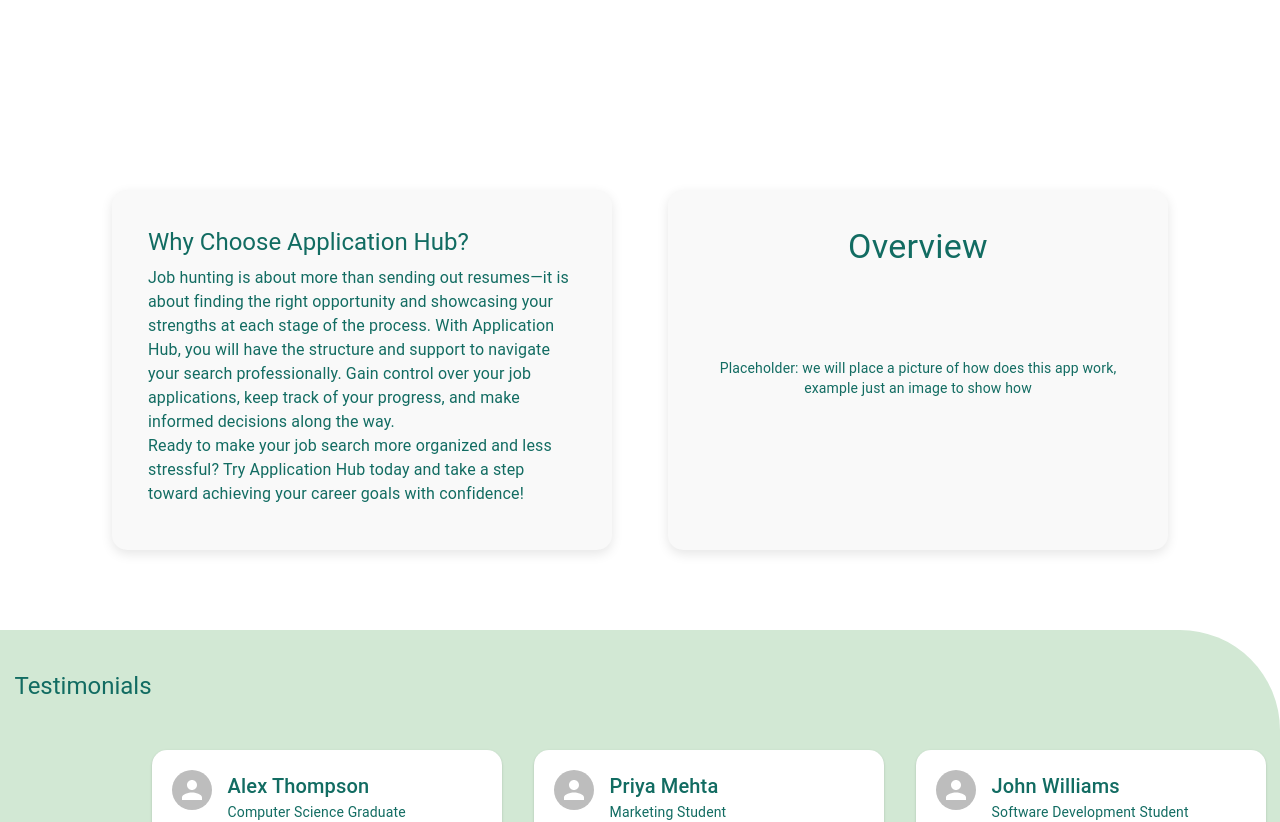
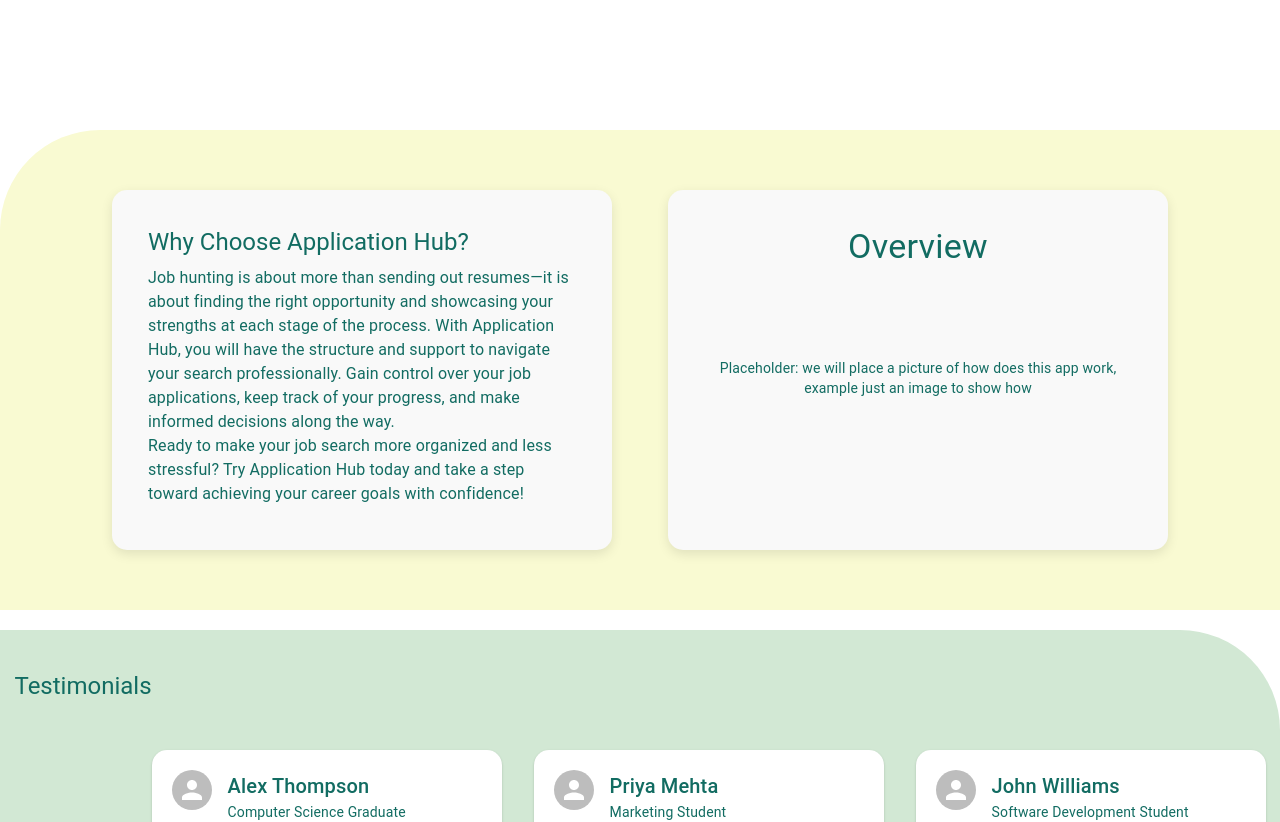
Before and after one commit to Natata08/application-hub, a Next.js app in the folder frontend/: page / in a window 1280 px wide. Shown: the part 720-1542 px from the top of the page. Built offline with nearby package versions, Linux system fonts and the light colour scheme.

Commit message:
Chnages in some color for footer

```diff
--- a/frontend/components/styles/ThemeApp.js
+++ b/frontend/components/styles/ThemeApp.js
@@ -5,7 +5,6 @@ import { ThemeProvider, createTheme, CssBaseline } from '@mui/material'
 const ThemeContext = createContext()
 
 const colors = {
-
   primary: '#126C62', // Rich green as the primary color
   secondary: '#E07A5F', // Bright orange for accents
   accent: '#FF8F5C', // Slightly warmer accent shade
@@ -21,6 +20,8 @@ const colors = {
   footerDark: '#F9FAD2', // Light yellow for dark footer
   cardBlue: '#d2e8d4', //Light blue color
   dashboard: '#C5D5D4', // Dashboard background
+  cardBlueDark: '#A7D08B',
+  cardYellow: '#F9FAD2',
 }
 
 const sharedColors = {
@@ -29,7 +30,6 @@ const sharedColors = {
   accent: { main: '#F4A261' },
   paperCommon: { main: '#F7F7F7' },
   dashboard: { main: '#C5D5D4' },
-
 }
 
 const commonStyles = {
@@ -92,7 +92,7 @@ export const lightTheme = createTheme({
     background: {
       default: colors.neutralLight,
       paper: colors.paperLight,
-      footer: colors.footerLight,
+      footer: colors.footerDark,
       cardYellow: colors.cardYellow,
       cardBlue: colors.cardBlue,
     },
@@ -108,6 +108,7 @@ export const lightTheme = createTheme({
           color: colors.accent,
           '&:hover': {
             backgroundColor: colors.primary,
+            color: colors.neutralLight,
           },
         },
         outlined: {
@@ -138,14 +139,14 @@ export const darkTheme = createTheme({
     text: {
       primary: colors.textPrimaryDark,
       secondary: colors.textSecondaryDark,
-      footer: colors.textPrimaryLight,
+      footer: colors.textSecondaryDark,
     },
     background: {
       default: colors.neutralDark,
       paper: colors.paperDark,
-      footer: colors.cardYellowDark,
-      cardYellow: colors.cardYellowDark,
+      footer: colors.paperDark,
       cardBlue: colors.cardBlueDark,
+      cardYellow: colors.cardBlueDark,
     },
   },
   components: {
```
